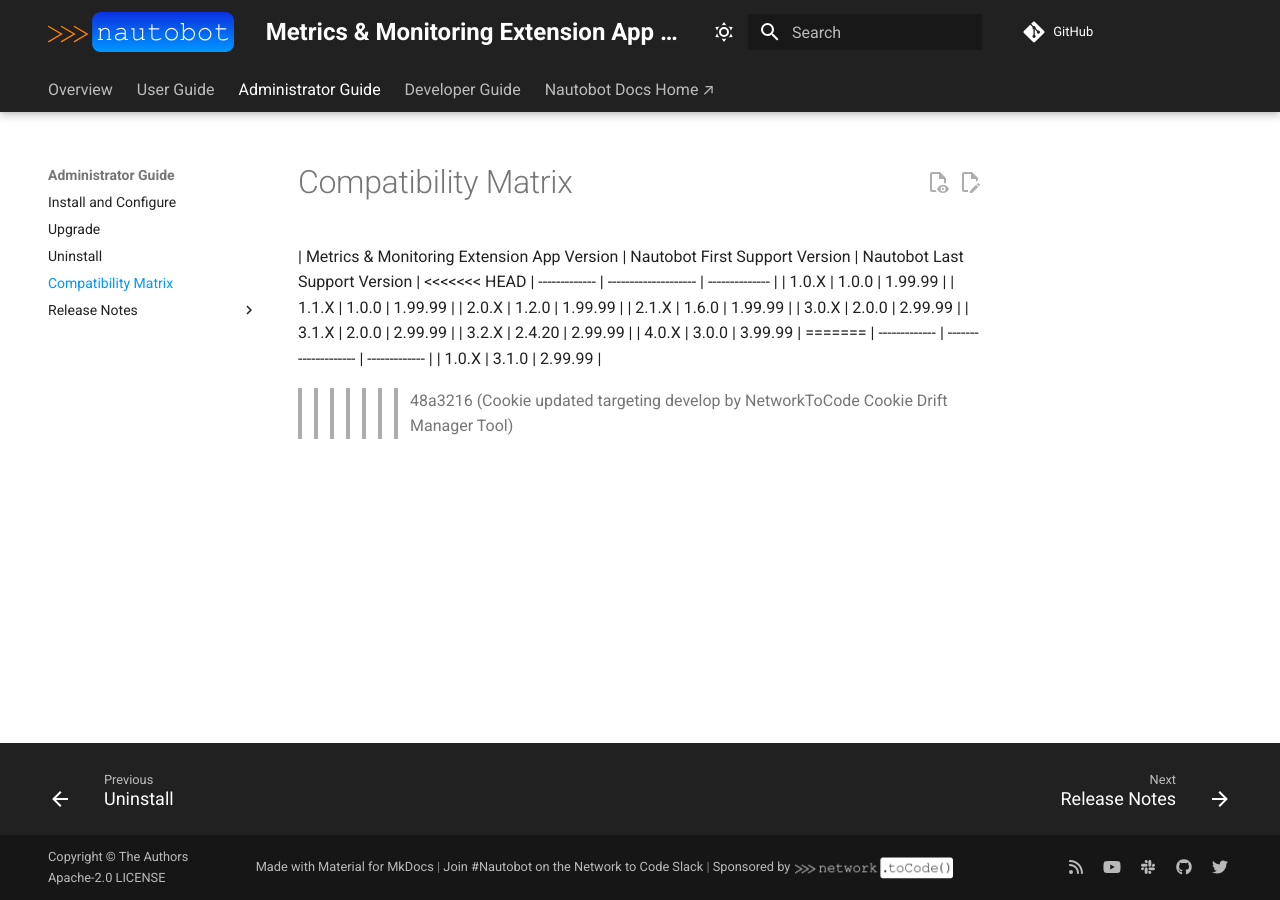
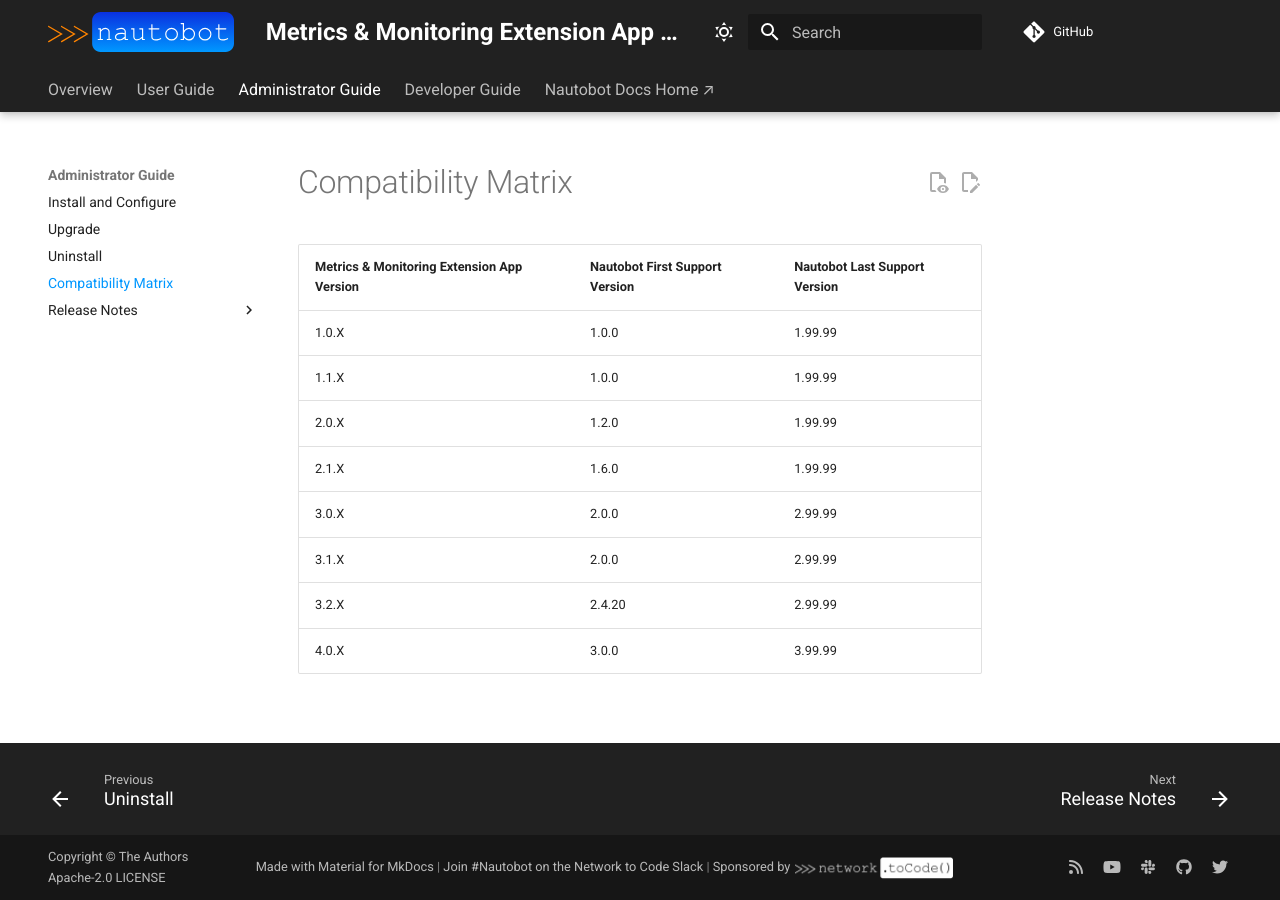
Before and after one commit to nautobot/nautobot-app-capacity-metrics, an MkDocs documentation site: the page built from docs/admin/compatibility_matrix.md, in a window 1280 px wide. Built offline with MkDocs 1.6.1 and Material for MkDocs 9.7.7, drawn with Linux system fonts in a browser that asks for light colours; comment, search, counter and statistics services are not loaded.

Commit message:
Resolve cookiecutter drift merge conflicts
The drift manager committed unresolved conflict markers to this
branch. Resolved as follows:

- .cookiecutter.json: took the newly baked commit ref
- docs/admin/compatibility_matrix.md: kept the app's real matrix over the template placeholder

```diff
--- a/docs/admin/compatibility_matrix.md
+++ b/docs/admin/compatibility_matrix.md
@@ -1,7 +1,6 @@
 # Compatibility Matrix
 
 | Metrics & Monitoring Extension App Version | Nautobot First Support Version | Nautobot Last Support Version |
-<<<<<<< HEAD
 | ------------- | -------------------- | -------------- |
 | 1.0.X         | 1.0.0                | 1.99.99        |
 | 1.1.X         | 1.0.0                | 1.99.99        |
@@ -11,7 +10,3 @@
 | 3.1.X         | 2.0.0                | 2.99.99        |
 | 3.2.X         | 2.4.20               | 2.99.99        |
 | 4.0.X         | 3.0.0                | 3.99.99        |
-=======
-| ------------- | -------------------- | ------------- |
-| 1.0.X         | 3.1.0                | 2.99.99        |
->>>>>>> 48a3216 (Cookie updated targeting develop by NetworkToCode Cookie Drift Manager Tool)
```
Also changed, not shown: .cookiecutter.json.
